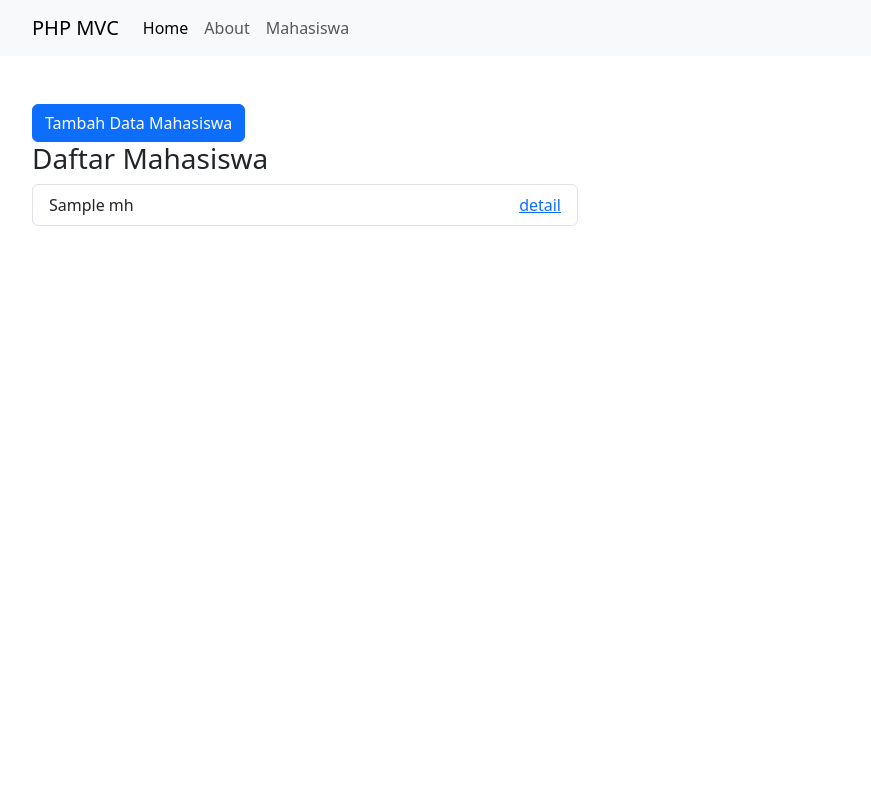
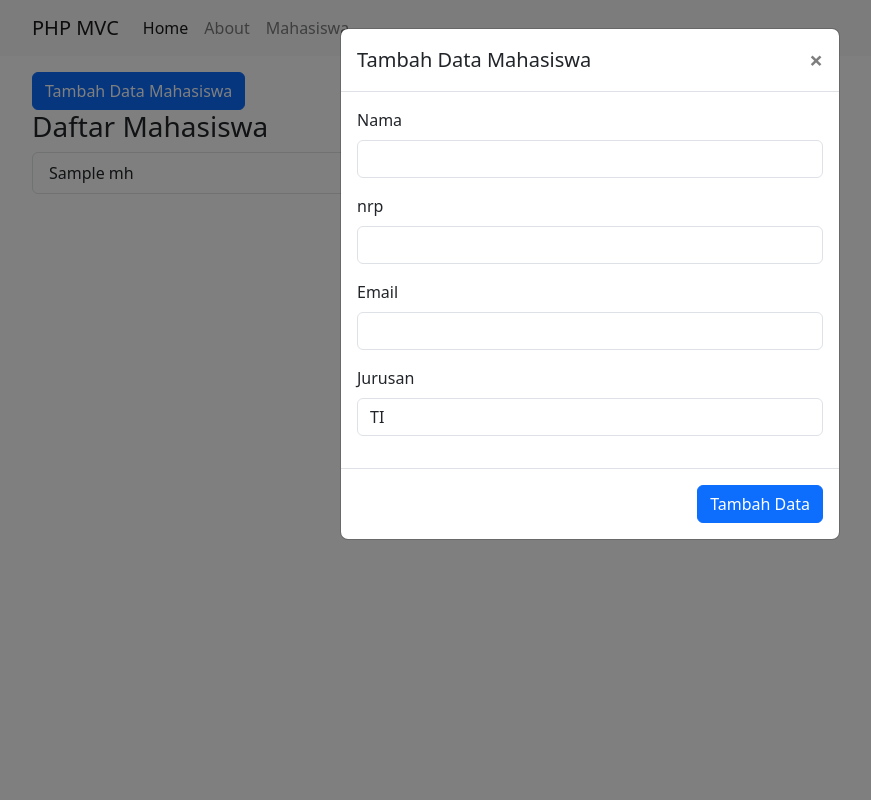
Before and after one commit to cyptrid/phpmvc, a PHP site: the page made by app/views/mahasiswa/index.php in a window 1280 px wide, after a click on "Tambah Data Mahasiswa". Shown: the whole page, without its empty margins (50-921 px from the left). Run offline with PHP 8.4, Linux system fonts and the light colour scheme; the template is opened without the code that fills it: most values are stand-ins (such as "Sample title", 1, 10 or a date in 2020); some libraries are stand-ins or nearby versions.

Commit message:
Insert Data

```diff
--- a/app/core/Database.php
+++ b/app/core/Database.php
@@ -63,4 +63,9 @@ class Database{
         $this->execute();
          return $this->stmt->fetch(PDO::FETCH_ASSOC);
     }
+
+    public function rowCount()
+    {
+        return $this->stmt->rowCount();
+    }
 }
--- a/app/init.php
+++ b/app/init.php
@@ -3,6 +3,5 @@
 require_once 'core/App.php';
 require_once 'core/Controller.php';
 require_once 'core/Database.php';
-require_once 'core/Flasher.php';
 
 require_once 'config/config.php';
--- a/app/views/mahasiswa/index.php
+++ b/app/views/mahasiswa/index.php
@@ -1,16 +1,12 @@
-<div class="container mt-5">
+<div class="container mt-3">
+
+    <!-- Button trigger modal -->
+    <button type="button" class="btn btn-primary" data-toggle="modal" data-target="#formModal">
+    Tambah Data Mahasiswa
+    </button>
 
     <div class="row">
-        <div class="col-lg-6">
-            <?php Flasher::flash(); ?>
-        </div>
-    </div>
-
-    <div class="row">
-        <div class="col-lg-6">
-        <button type="button" class="btn btn-primary" data-toogle="modal" data-target="#formModal">
-        Tambah Data Mahasiswa
-        </button>
+        <div class="col-6">
             <h3>Daftar Mahasiswa</h3>
                 <ul class="list-group">
                     <?php foreach( $data['mhs'] as $mhs ): ?>
@@ -22,3 +18,49 @@
         </div>
     </div>
 </div>
+
+
+<!-- Modal -->
+<div class="modal fade" id="formModal" tabindex="-1" aria-labelledby="judulModal" aria-hidden="true">
+  <div class="modal-dialog">
+    <div class="modal-content">
+      <div class="modal-header">
+        <h5 class="modal-title" id="judulModal">Tambah Data Mahasiswa</h5>
+        <button type="button" class="close" data-dismiss="modal" aria-label="Close">
+          <span aria-hidden="true">&times;</span>
+        </button>
+      </div>
+      <div class="modal-body">
+
+
+        <form action="<?= BASEURL; ?>/mahasiswa/tambah" method="post">
+            <div class="form-group">
+                <label for="nama">Nama</label>
+                <input type="text" class="form-control" id="nama" name="nama" aria-describedby="emailHelp">
+            </div>
+
+            <div class="form-group">
+                <label for="nrp">nrp</label>
+                <input type="number" class="form-control" id="nrp" name="nrp" aria-describedby="emailHelp">
+            </div>
+
+            <div class="form-group">
+                <label for="email">Email</label>
+                <input type="text" class="form-control" id="email" name="email" aria-describedby="emailHelp">
+            </div>
+
+            <div class="form-group">
+                <label for="jurusan">Jurusan</label>
+                <select class="form-control" id="jurusan" name="jurusan">
+                       <option value="Teknik Informatika">TI</option>
+                       <option value="Sistem Informatika">SI</option>
+                </select>
+            </div>
+            </div>
+                <div class="modal-footer">
+                <button type="submit" class="btn btn-primary">Tambah Data</button>
+        </form>
+      </div>
+    </div>
+  </div>
+</div>
--- a/app/views/templates/footer.php
+++ b/app/views/templates/footer.php
@@ -1,6 +1,8 @@
-<script src="https://cdn.jsdelivr.net/npm/@popperjs/core@2.5.4/dist/umd/popper.min.js" integrity="sha384-q2kxQ16AaE6UbzuKqyBE9/u/KzioAlnx2maXQHiDX9d4/zp8Ok3f+M7DPm+Ib6IU" crossorigin="anonymous"></script>
-<script src="https://cdn.jsdelivr.net/npm/bootstrap@5.0.0-beta1/dist/js/bootstrap.min.js" integrity="sha384-pQQkAEnwaBkjpqZ8RU1fF1AKtTcHJwFl3pblpTlHXybJjHpMYo79HY3hIi4NKxyj" crossorigin="anonymous"></script>
-<script src="<?= BASEURL; ?>js/bootstrap.js"></script>
+<script src="https://code.jquery.com/jquery-3.5.1.slim.min.js" integrity="sha384-DfXdz2htPH0lsSSs5nCTpuj/zy4C+OGpamoFVy38MVBnE+IbbVYUew+OrCXaRkfj" crossorigin="anonymous"></script>
+<script src="https://cdn.jsdelivr.net/npm/popper.js@1.16.1/dist/umd/popper.min.js" integrity="sha384-9/reFTGAW83EW2RDu2S0VKaIzap3H66lZH81PoYlFhbGU+6BZp6G7niu735Sk7lN" crossorigin="anonymous"></script>
+<script src="https://cdn.jsdelivr.net/npm/bootstrap@4.6.0/dist/js/bootstrap.min.js" integrity="sha384-+YQ4JLhjyBLPDQt//I+STsc9iw4uQqACwlvpslubQzn4u2UU2UFM80nGisd026JF" crossorigin="anonymous"></script>
+
+<!-- <script src="<?= BASEURL; ?>/js/bootstrap.js"></script> -->
 
 </body>
 </html>
--- a/app/views/templates/header.php
+++ b/app/views/templates/header.php
@@ -4,6 +4,7 @@
     <meta charset="UTF-8">
     <meta name="viewport" content="width=device-width, initial-scale=1.0">
     <title>Halaman <?= $data['judul']; ?></title>
+    <link rel="stylesheet" href="https://cdn.jsdelivr.net/npm/bootstrap@4.6.0/dist/css/bootstrap.min.css" integrity="sha384-B0vP5xmATw1+K9KRQjQERJvTumQW0nPEzvF6L/Z6nronJ3oUOFUFpCjEUQouq2+l" crossorigin="anonymous">
     <link rel="stylesheet" href="<?= BASEURL; ?>/css/bootstrap.css">
 </head>
 <body>
--- a/public/index.php
+++ b/public/index.php
@@ -1,5 +1,5 @@
 <?php
-if( !session_id() ) session_start();
+
 require_once '../app/init.php';
 
 $app = new App;
```
Also changed, not shown: app/controllers/Mahasiswa.php (+7 -0 lines), app/core/Flasher.php (deleted, +0 -26 lines), app/models/Mahasiswa_model.php (+15 -0 lines).
